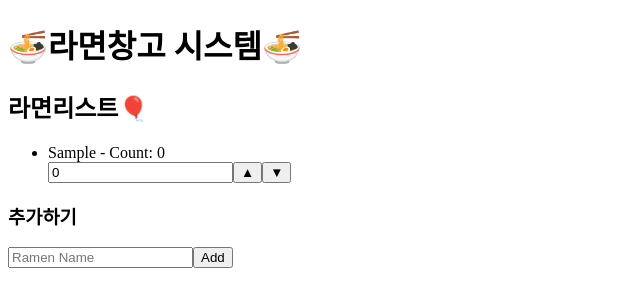
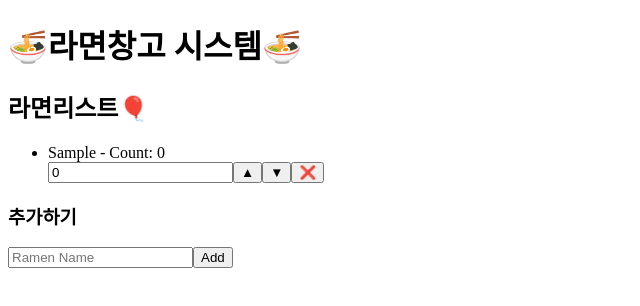
Before and after one commit to appoung/react_ramen_storage, a React (Create React App) app: page / in a window 1280 px wide. Both pictures are taken after typing "Sample" into the empty fields and a click on the input "Add". Shown: the top 306 px of the page, without its empty margins (0-640 px from the left). Built offline with nearby package versions, Linux system fonts and the light colour scheme.

Commit message:
add delete ramen

```diff
--- a/src/App.js
+++ b/src/App.js
@@ -3,7 +3,6 @@ import React, { useState } from "react";
 const RamenInventoryManagement = () => {
   const [ramenList, setRamenList] = useState([]);
   const [newRamenName, setNewRamenName] = useState("");
-
   const addRamen = (name) => {
     const newRamenList = [...ramenList, { name, count: 0 }];
     setRamenList(newRamenList);
@@ -29,6 +28,11 @@ const RamenInventoryManagement = () => {
       setRamenList(newRamenList);
     }
   };
+  const deleteRamen = (index) => {
+    const newRamenList = [...ramenList];
+    newRamenList.splice(index, 1);
+    setRamenList(newRamenList);
+  };
 
   return (
     <div className="ramenstorage">
@@ -47,6 +51,7 @@ const RamenInventoryManagement = () => {
               />
               <button onClick={() => incrementRamenCount(index)}>▲</button>
               <button onClick={() => decrementRamenCount(index)}>▼</button>
+              <button onClick={() => deleteRamen(index)}>❌</button>
             </li>
           ))}
         </ul>
```
